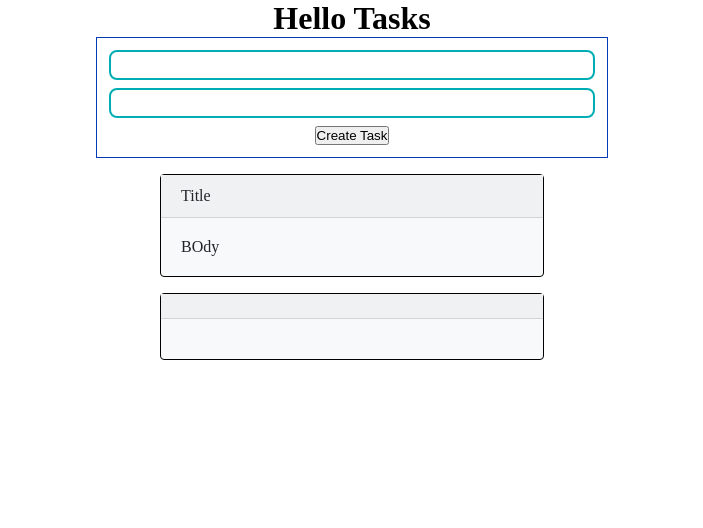
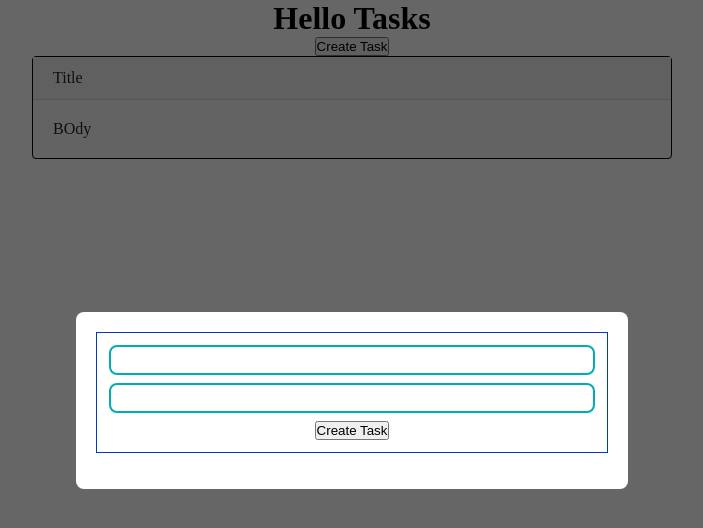
Before and after one commit to inham130/one.more.task.tracker, a React app: page / in a window 1280 px wide. Both pictures are taken after a click on the button "Create Task". Shown: the top 528 px of the page, without its empty margins (288-991 px from the left). Built offline with nearby package versions, Linux system fonts and the light colour scheme.

Commit message:
Add modal to the app

```diff
--- a/src/components/App/App.tsx
+++ b/src/components/App/App.tsx
@@ -1,7 +1,8 @@
 import { FC, MouseEvent, ChangeEvent, useState } from 'react';
 import styles from './app.module.css'
-import { Input } from "../Input";
-import { Card } from '../Card';
+import { Input } from '@components/Input';
+import { Card } from 'components/Card';
+import { Modal } from 'components/Modal';
 
 type Task = {
   id: number;
@@ -13,6 +14,7 @@ export const App: FC = () => {
   const [title, setTitle] = useState('');
   const [description, setDesctiorion] = useState('');
   const [tasks, setTasks] = useState<Array<Task>>([{id: 0, title: 'Title', description: 'BOdy'}]);
+  const [isModalVisible, setModalVisible] = useState(false);
 
   const handleCreateTask = (event: MouseEvent<HTMLButtonElement>) => {
     event.preventDefault();
@@ -31,12 +33,15 @@ export const App: FC = () => {
     <main className={styles.main}>
       <h1>Hello Tasks</h1>
 
-      <form className={styles.form} style={{marginBottom: '16px'}}>
-        <Input className={styles.input} onChange={handleTitleChange} value={title} type="text" name="title"/>
-        <Input className={styles.input} onChange={handleDescriptionChange} value={description} type="text" name="description"/>
-        <button  onClick={handleCreateTask}>Create Task</button>
-      </form>
-      <div className="task-list" style={{width: '30vw'}}>
+      <button onClick={() => setModalVisible(true)}>Create Task</button>
+      <Modal isVisible={isModalVisible} setVisible={setModalVisible}>
+        <form className={styles.form} style={{marginBottom: '16px'}}>
+          <Input className={styles.input} onChange={handleTitleChange} value={title} type="text" name="title"/>
+          <Input className={styles.input} onChange={handleDescriptionChange} value={description} type="text" name="description"/>
+          <button  onClick={handleCreateTask}>Create Task</button>
+        </form>
+      </Modal>
+      <div className="task-list" style={{width: '50vw'}}>
         {tasks.map((task) => (
           <Card key={task.id} title={task.title} body={task.description} />
         ))}
--- a/src/components/Modal/Modal.tsx
+++ b/src/components/Modal/Modal.tsx
@@ -1,5 +1,6 @@
 import { Dispatch, FC, ReactNode, SetStateAction } from 'react';
 import styles from './modal.module.css';
+import { classNames } from '@utils/index';
 
 type OwnProps = {
   children?: ReactNode | string;
@@ -12,13 +13,10 @@ export const Modal: FC<OwnProps> = ({
   isVisible= false,
   setVisible
 }) => {
-  const rootClasses = [styles.modal];
-  if (isVisible) {
-    rootClasses.push(styles.modal_active);
-  }
+  const rootClasses = classNames(styles.modal, {[styles.modal_active]: isVisible});
 
   return (
-    <div className={rootClasses.join(' ')} onClick={() => setVisible(false)}>
+    <div className={rootClasses} onClick={() => setVisible(false)}>
       <div className={styles.modal__content} onClick={(e) => e.stopPropagation()}>
         {children}
       </div>
```
